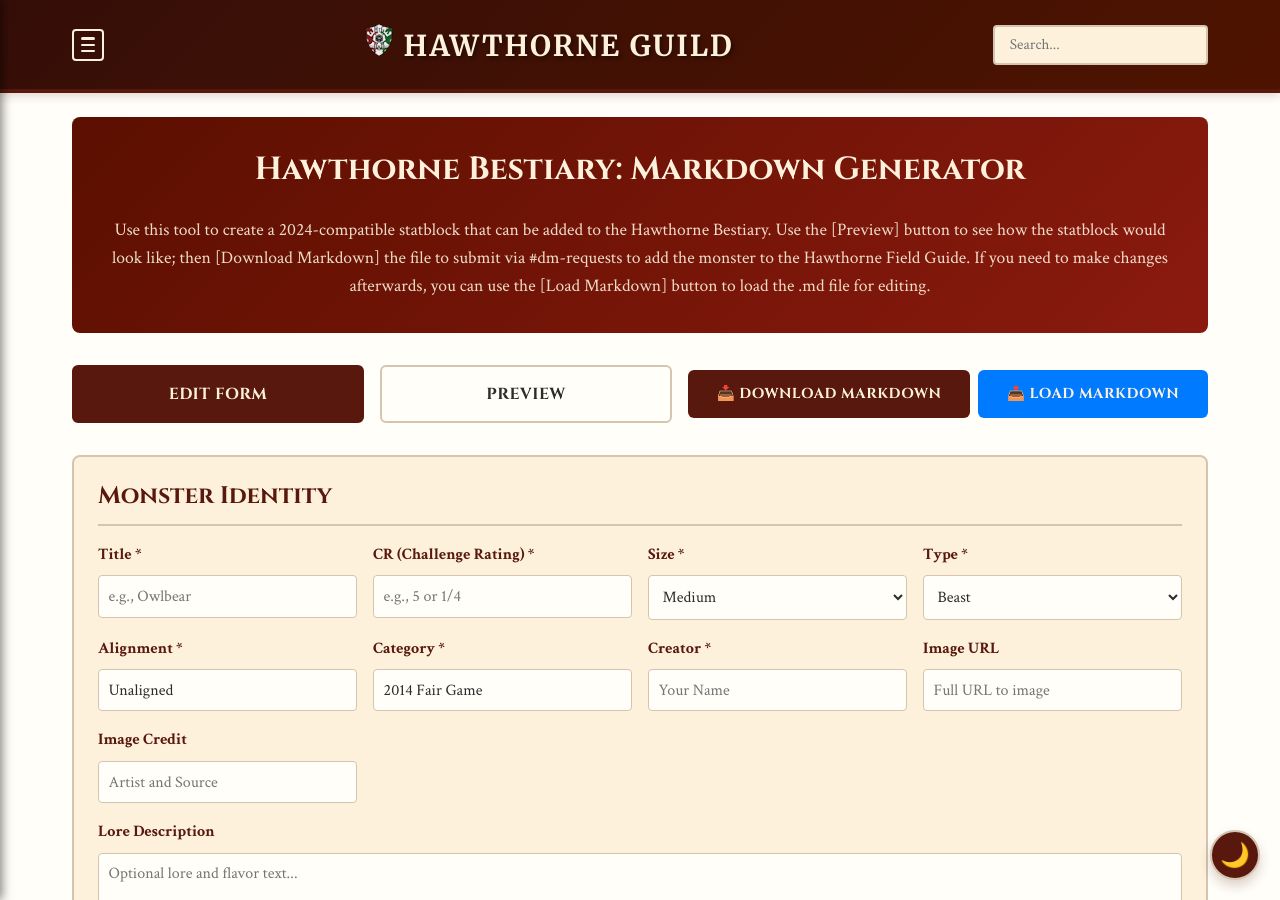
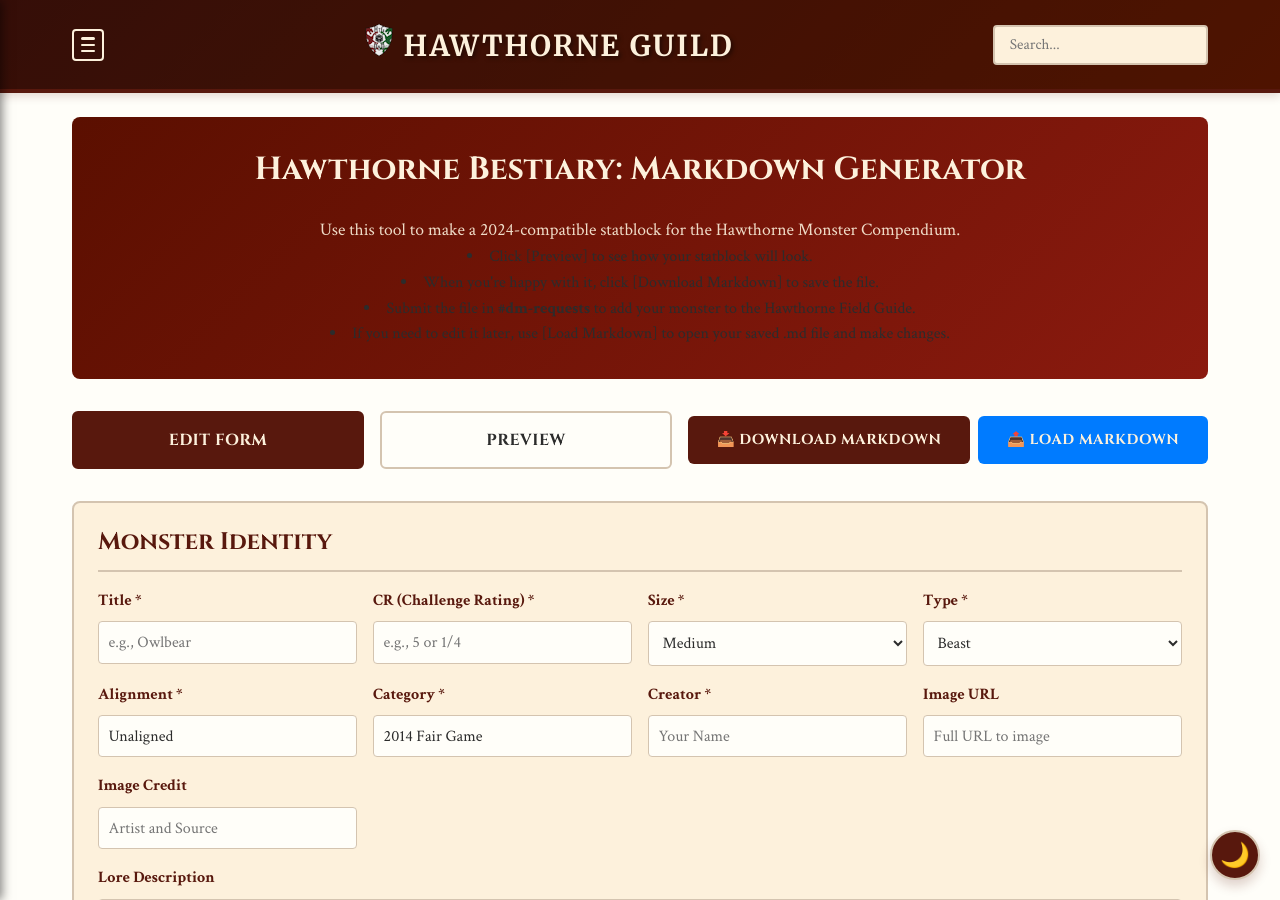
Before and after one commit to coconutswallow/Guides, a Jekyll site: the page built from monster-compendium/generator.html, in a window 1280 px wide and 900 px high. Built offline with Jekyll 4.4.1, drawn with Linux system fonts in a browser that asks for light colours; comment, search, counter and statistics services are not loaded.

Commit message:
fix wording

```diff
--- a/monster-compendium/generator.html
+++ b/monster-compendium/generator.html
@@ -7,7 +7,11 @@
 <div class="generator-container">
     <div class="page-intro">
         <h2>Hawthorne Bestiary: Markdown Generator</h2>
-        <p>Use this tool to create a 2024-compatible statblock that can be added to the Hawthorne Bestiary.  Use the [Preview] button to see how the statblock would look like; then [Download Markdown] the file to submit via #dm-requests to add the monster to the Hawthorne Field Guide.  If you need to make changes afterwards, you can use the [Load Markdown] button to load the .md file for editing.</p>
+        <p>Use this tool to make a 2024-compatible statblock for the Hawthorne Monster Compendium.
+        <li> Click [Preview] to see how your statblock will look.</li>
+        <li>When you're happy with it, click [Download Markdown] to save the file.</li>
+        <li>Submit the file in <strong>#dm-requests</strong> to add your monster to the Hawthorne Field Guide.</li>
+        <li>If you need to edit it later, use [Load Markdown] to open your saved .md file and make changes.</li></p>
     </div>
 
     <div id="generator-app">
--- a/monster-compendium/index.html
+++ b/monster-compendium/index.html
@@ -6,7 +6,7 @@
 <h1>Hawthone Homebrew Monsters Compendium</h1>
 <p>The monsters in this compendium have been created by various members of the community of the Hawthorne Dungeons & Dragons Guild. The credits are listed on the footer of the monster pages.</p>
 
-<p>If you are a DM and would like to submit a monster that can be used by DMs across the server, <a href="{{ site.baseurl }}/monster-submit/">follow the instructions here.</a> </p>
+<p>If you are a DM and would like to submit a monster that can be used by DMs across the server, <a href="{{ site.baseurl }}/monsters-submit/">follow the instructions here.</a> </p>
 
 <h3>Filter Monsters</h3>
 <p>Use the filter below to quickly find monsters by type and CR.  2014 Fair Game monsters are open to all DMs to use.  2014 Full DM monsters (as the name implies) require the <span class="role-full-dm">Full DM</span> tag to use.</p>
```
